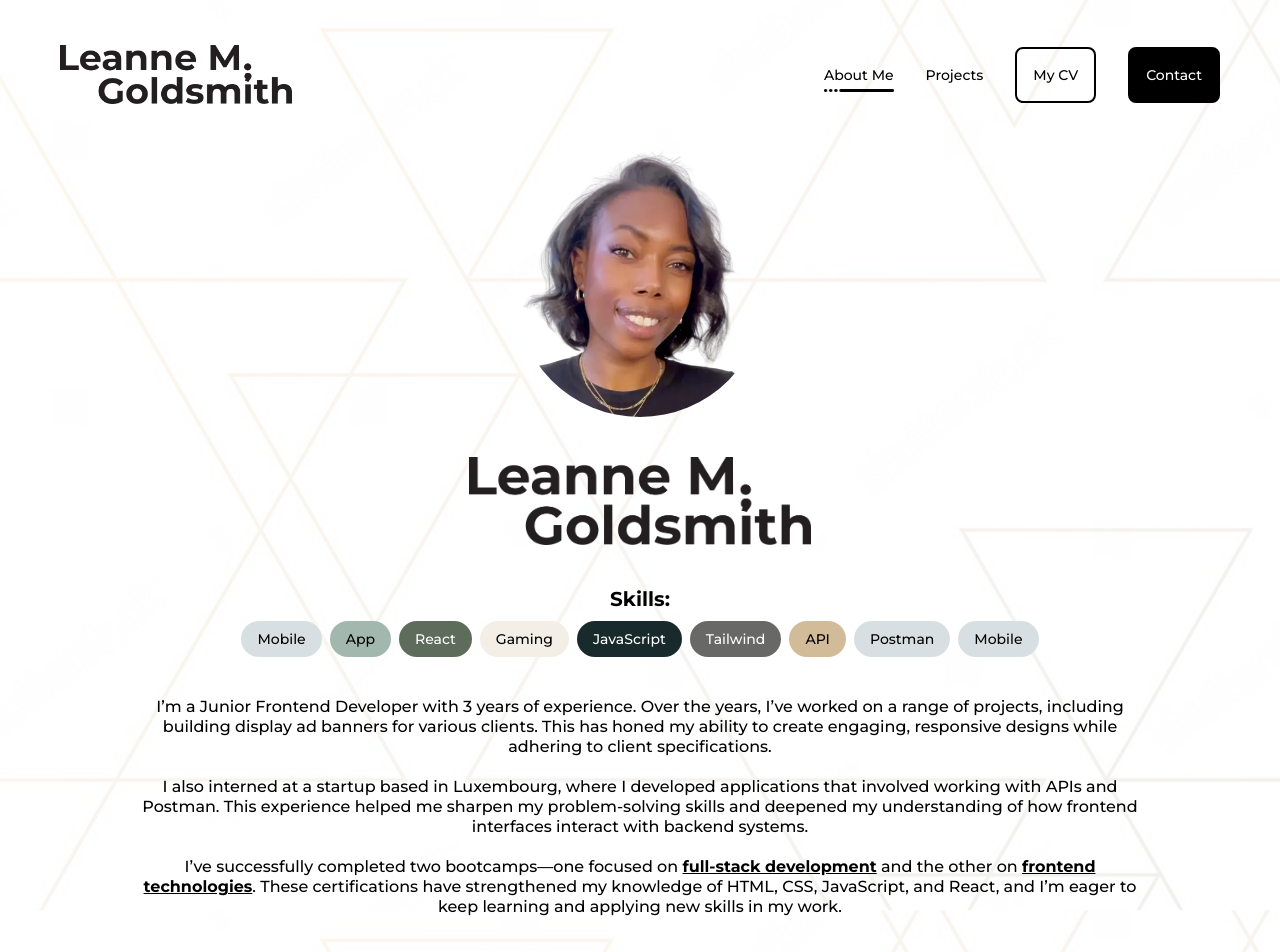
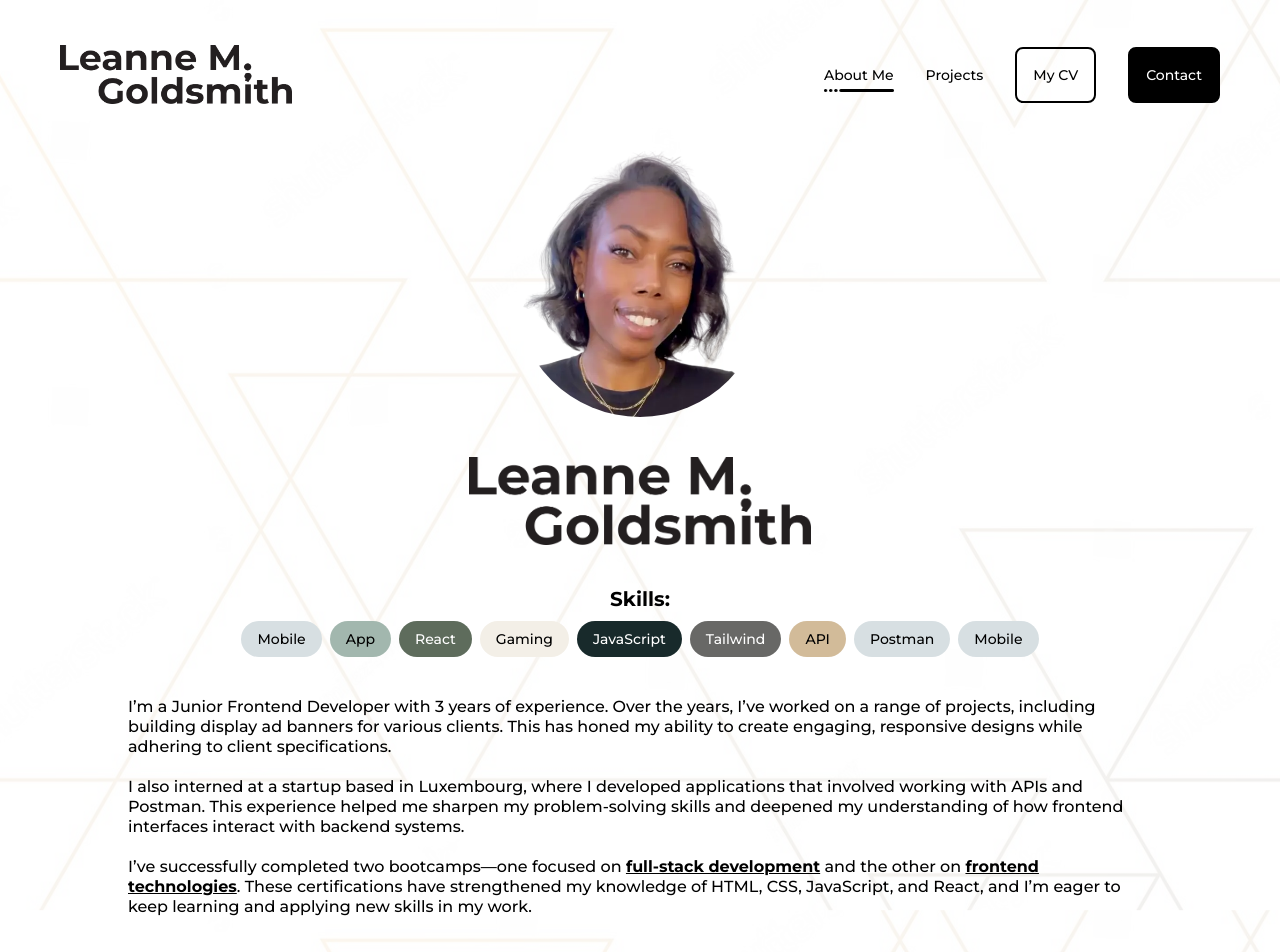
Before and after one commit to LeanneCodes/cybersecurity-portfolio, a Next.js app: page /about in a window 1280 px wide. Shown: the top 952 px of the page. Built offline with nearby package versions, Linux system fonts and the light colour scheme.

Commit message:
about me alignment to the left

```diff
--- a/app/about/page.jsx
+++ b/app/about/page.jsx
@@ -68,8 +68,8 @@ const page = () => {
                     </div>
                 </div>
 
-                <div className='xxs:mb-10 xxs:text-sm xxs:text-center md:text-[16px] 2xl:text-left'>
-                    <p>
+                <div className='xxs:mb-10 xxs:text-sm md:text-[16px]'>
+                    <p className='text-left'>
                     I’m a Junior Frontend Developer with 3 years of experience. Over the years, I’ve worked on a range of projects, including building display ad banners for various clients. This has honed my ability to create engaging, responsive designs while adhering to client specifications.<br/><br/>
 
                     I also interned at a startup based in Luxembourg, where I developed applications that involved working with APIs and Postman. This experience helped me sharpen my problem-solving skills and deepened my understanding of how frontend interfaces interact with backend systems.<br/><br/>
```
